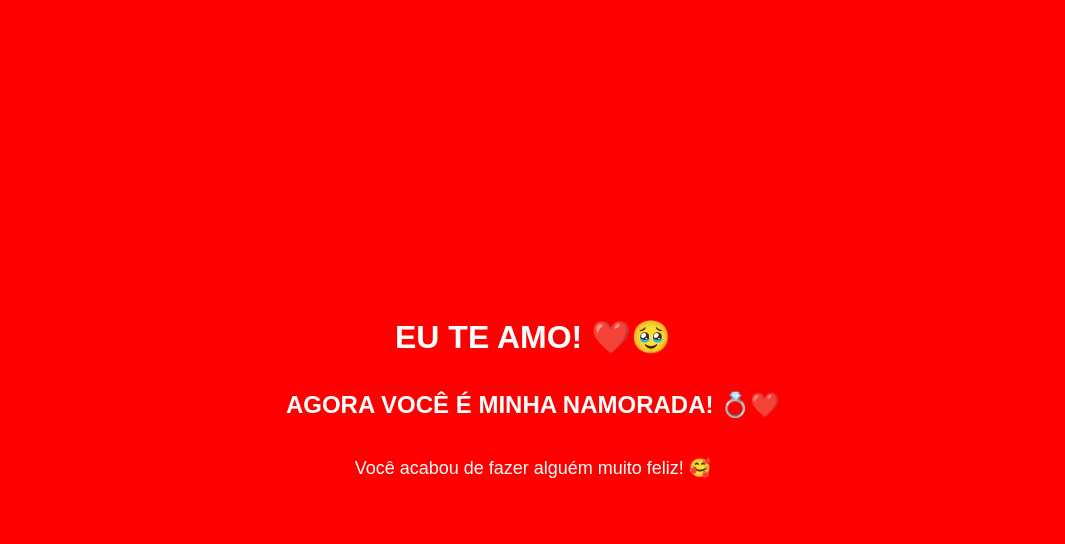
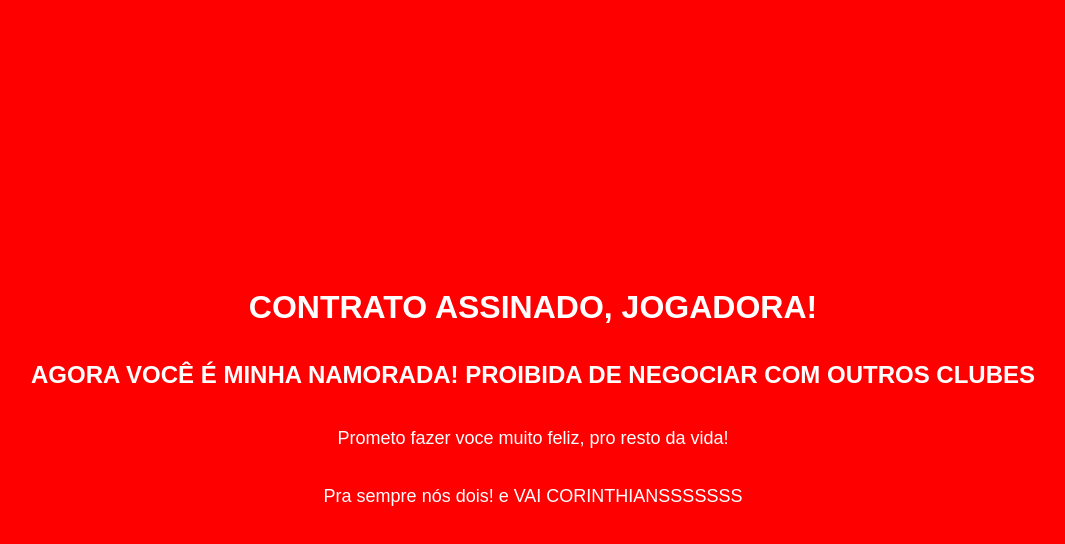
Before and after one commit to Guilherme-Vilani/mariajulia, a plain HTML site: page index.html in a window 1280 px wide. Both pictures are taken after a click on the button "SIM, MEU BENZINHO ❤️". Shown: the whole page, without its empty margins (107-1172 px from the left). Drawn offline with Linux system fonts and the light colour scheme.

Commit message:
published

```diff
--- a/index.html
+++ b/index.html
@@ -260,9 +260,10 @@
                     font-family: Arial;
                     padding: 20px;
                 ">
-                    <h1>EU TE AMO! ❤️🥹</h1>
-                    <h2>AGORA VOCÊ É MINHA NAMORADA! 💍❤️</h2>
-                    <p>Você acabou de fazer alguém muito feliz! 🥰</p>
+                    <h1>CONTRATO ASSINADO, JOGADORA!</h1>
+                    <h2>AGORA VOCÊ É MINHA NAMORADA! PROIBIDA DE NEGOCIAR COM OUTROS CLUBES</h2>
+                    <p>Prometo fazer voce muito feliz, pro resto da vida!</p>
+                    <p>Pra sempre nós dois! e VAI CORINTHIANSSSSSSS</p>
                 </div>
             `;
         });
```
